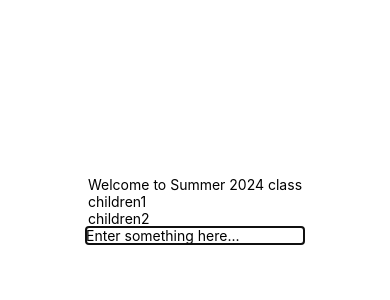
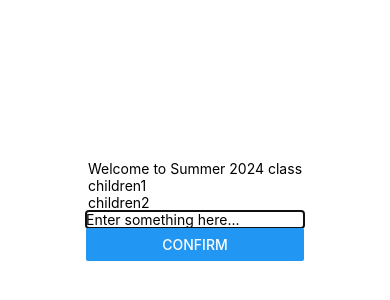
Before and after one commit to Liting-Zhou/summer24, a React Native app: screen / in a window 390 px wide. Shown: the part 212-512 px from the top of the page. Built offline with nearby package versions, Linux system fonts and the light colour scheme.

Commit message:
add a confirm button

```diff
--- a/components/Input.js
+++ b/components/Input.js
@@ -1,9 +1,13 @@
-import { View, Text, TextInput } from "react-native";
+import { View, Text, TextInput, Button } from "react-native";
 import React, { useState } from "react";
 
 export default function Input() {
   const [text, setText] = useState("");
   const [isBlurred, setIsBlurred] = useState(false);
+
+  const handleConfirm = () => {
+    console.log(text);
+  };
 
   return (
     <View>
@@ -16,6 +20,7 @@
         onFocus={() => setIsBlurred(false)}
       />
       {isBlurred && <Text>Thank you</Text>}
+      <Button title="Confirm" onPress={handleConfirm} />
     </View>
   );
 }
```
